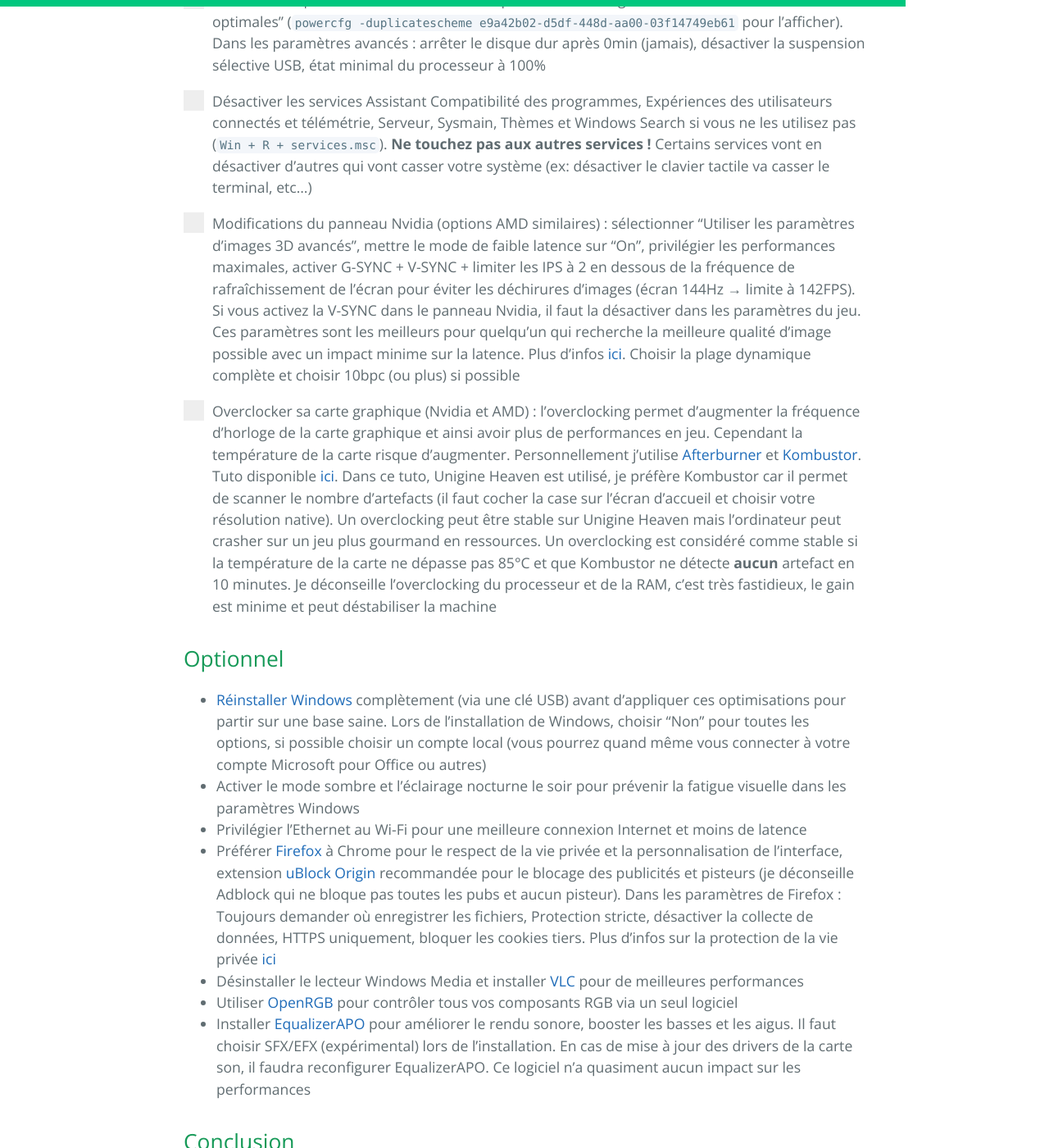
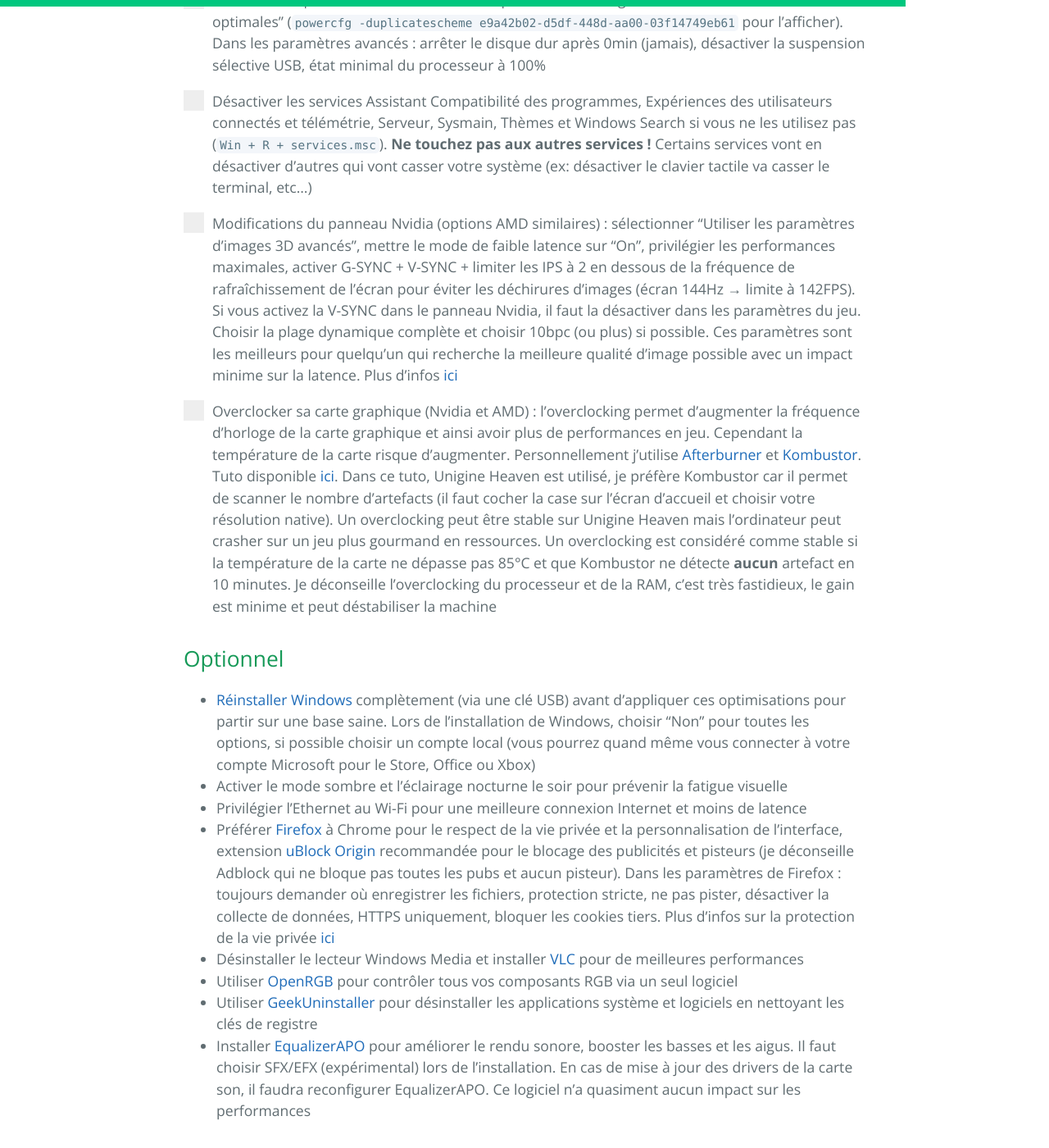
Before and after one commit to PouletEnSlip/pouletenslip.github.io, a Jekyll site: the page built from pages/opti/index.md, in a window 1280 px wide and 1400 px high, scrolled down 2237 px. Shown: the whole window at 82% size. Built offline with Jekyll 4.4.1, drawn with Linux system fonts in a browser that asks for light colours; comment, search, counter and statistics services are not loaded; our own code applies the rules of GitHub Pages for plain Markdown files; some of the changed text lies outside the part shown.

Commit message:
18/04/22

```diff
--- a/pages/opti/index.md
+++ b/pages/opti/index.md
@@ -13,14 +13,14 @@
 * Réparer les fichiers système : `sfc /scannow` (commande à rentrer dans le terminal)
 * Vider le cache DNS : `ipconfig /flushdns`
 * Réparer l’image de Windows : `Dism /Online /Cleanup-Image /RestoreHealth`
-* Mettre Windows à jour via Windows Update dans les paramètres (n'installez pas de mise à jour via un site douteux)
+* Mettre Windows à jour via Windows Update dans les paramètres (n'installez pas de mise à jour via un site internet douteux)
 * Vérifier que vous n'avez pas de virus/malware avec [Malwarebytes](https://fr.malwarebytes.com/)
 * Mettre le BIOS et les drivers à jour via le site de votre carte mère (évitez CCleaner, Driverscloud, DriverBooster, TousLesDrivers... ces utilitaires peuvent installer des drivers obsolètes ou non compatibles avec vos composants)
 * Utiliser [DDU](https://www.guru3d.com/files-details/display-driver-uninstaller-download.html) et [NVCleanstall](https://www.techpowerup.com/download/techpowerup-nvcleanstall/) pour réinstaller proprement les [drivers Nvidia](https://www.nvidia.fr/Download/index.aspx?lang=fr)/[AMD](https://www.amd.com/en/support). DDU est **indispensable** car il permet de corriger de nombreux bugs/crashs sur vos jeux, utilitaire recommandé par Nvidia eux-mêmes. NVCleanstall permet une installation minimale des drivers avec la possibilité d'activer le Message Signaled Interrupts, dans les tweaks experts, qui offre une communication du GPU plus efficace (paramètre activé par défaut sur les GPU AMD)
 
 ## Optimisations avancées
 
-<label class="container">Désactiver un maximum de programmes qui se lancent au démarrage de Windows (`Ctrl + Maj + Esc` - onglet Démarrage)
+<label class="container">Désactiver un maximum de programmes qui se lancent au démarrage de Windows (`Ctrl + Maj + Esc` - Démarrage)
 <input type="checkbox">
 <span class="checkmark"></span>
 
@@ -44,7 +44,7 @@
 <input type="checkbox">
 <span class="checkmark"></span>
 
-<label class="container">Décocher toutes les cases de l’onglet "Confidentialité" dans les paramètres Windows pour limiter la collecte de données personnelles par Microsoft (localisation, contacts...). Il est impossible de désactiver totalement la collecte de données, je déconseille l'utilisation de logiciel comme O&OShutUp ou W10Privacy, qui peuvent casser le système pour aucun réel changement
+<label class="container">Décocher toutes les cases de l’onglet "Confidentialité" dans les paramètres Windows pour limiter la collecte de données personnelles par Microsoft (localisation, contacts...). Il est impossible de désactiver totalement la collecte de données. Je déconseille l'utilisation de logiciels comme O&OShutUp ou W10Privacy, ils sont inutiles et peuvent casser le système
 <input type="checkbox">
 <span class="checkmark"></span>
 
@@ -77,7 +77,7 @@
 <input type="checkbox">
 <span class="checkmark"></span>
 
-<label class="container">Modifications du panneau Nvidia (options AMD similaires) : sélectionner "Utiliser les paramètres d’images 3D avancés", mettre le mode de faible latence sur "On", privilégier les performances maximales, activer G-SYNC + V-SYNC + limiter les IPS à 2 en dessous de la fréquence de rafraîchissement de l’écran pour éviter les déchirures d’images (écran 144Hz → limite à 142FPS). Si vous activez la V-SYNC dans le panneau Nvidia, il faut la désactiver dans les paramètres du jeu. Ces paramètres sont les meilleurs pour quelqu'un qui recherche la meilleure qualité d'image possible avec un impact minime sur la latence. Plus d'infos [ici](https://blurbusters.com/gsync/gsync101-input-lag-tests-and-settings/14/). Choisir la plage dynamique complète et choisir 10bpc (ou plus) si possible
+<label class="container">Modifications du panneau Nvidia (options AMD similaires) : sélectionner "Utiliser les paramètres d’images 3D avancés", mettre le mode de faible latence sur "On", privilégier les performances maximales, activer G-SYNC + V-SYNC + limiter les IPS à 2 en dessous de la fréquence de rafraîchissement de l’écran pour éviter les déchirures d’images (écran 144Hz → limite à 142FPS). Si vous activez la V-SYNC dans le panneau Nvidia, il faut la désactiver dans les paramètres du jeu. Choisir la plage dynamique complète et choisir 10bpc (ou plus) si possible. Ces paramètres sont les meilleurs pour quelqu'un qui recherche la meilleure qualité d'image possible avec un impact minime sur la latence. Plus d'infos [ici](https://blurbusters.com/gsync/gsync101-input-lag-tests-and-settings/14/)
 <input type="checkbox">
 <span class="checkmark"></span>
 
@@ -87,16 +87,17 @@
 
 ## Optionnel
 
-* [Réinstaller Windows](https://www.youtube.com/watch?v=uHOP4UbEGug) complètement (via une clé USB) avant d’appliquer ces optimisations pour partir sur une base saine. Lors de l'installation de Windows, choisir "Non" pour toutes les options, si possible choisir un compte local (vous pourrez quand même vous connecter à votre compte Microsoft pour Office ou autres)
-* Activer le mode sombre et l’éclairage nocturne le soir pour prévenir la fatigue visuelle dans les paramètres Windows
+* [Réinstaller Windows](https://www.youtube.com/watch?v=uHOP4UbEGug) complètement (via une clé USB) avant d’appliquer ces optimisations pour partir sur une base saine. Lors de l'installation de Windows, choisir "Non" pour toutes les options, si possible choisir un compte local (vous pourrez quand même vous connecter à votre compte Microsoft pour le Store, Office ou Xbox)
+* Activer le mode sombre et l’éclairage nocturne le soir pour prévenir la fatigue visuelle
 * Privilégier l’Ethernet au Wi-Fi pour une meilleure connexion Internet et moins de latence
-* Préférer [Firefox](https://www.mozilla.org/fr/firefox/new/) à Chrome pour le respect de la vie privée et la personnalisation de l'interface, extension [uBlock Origin](https://addons.mozilla.org/fr/firefox/addon/ublock-origin/) recommandée pour le blocage des publicités et pisteurs (je déconseille Adblock qui ne bloque pas toutes les pubs et aucun pisteur). Dans les paramètres de Firefox : Toujours demander où enregistrer les fichiers, Protection stricte, désactiver la collecte de données, HTTPS uniquement, bloquer les cookies tiers. Plus d'infos sur la protection de la vie privée [ici](https://privacyguides.org/)
+* Préférer [Firefox](https://www.mozilla.org/fr/firefox/new/) à Chrome pour le respect de la vie privée et la personnalisation de l'interface, extension [uBlock Origin](https://addons.mozilla.org/fr/firefox/addon/ublock-origin/) recommandée pour le blocage des publicités et pisteurs (je déconseille Adblock qui ne bloque pas toutes les pubs et aucun pisteur). Dans les paramètres de Firefox : toujours demander où enregistrer les fichiers, protection stricte, ne pas pister, désactiver la collecte de données, HTTPS uniquement, bloquer les cookies tiers. Plus d'infos sur la protection de la vie privée [ici](https://privacyguides.org/)
 * Désinstaller le lecteur Windows Media et installer [VLC](https://www.videolan.org/index.fr.html) pour de meilleures performances
 * Utiliser [OpenRGB](https://openrgb.org/releases.html) pour contrôler tous vos composants RGB via un seul logiciel
+* Utiliser [GeekUninstaller](https://geekuninstaller.com/download) pour désinstaller les applications système et logiciels en nettoyant les clés de registre
 * Installer [EqualizerAPO](https://sourceforge.net/projects/equalizerapo/) pour améliorer le rendu sonore, booster les basses et les aigus. Il faut choisir SFX/EFX (expérimental) lors de l'installation. En cas de mise à jour des drivers de la carte son, il faudra reconfigurer EqualizerAPO. Ce logiciel n'a quasiment aucun impact sur les performances
 
 ## Conclusion
 
-Votre PC devrait être plus performant. Je recommande une réinstallation de Windows tous les 6 mois en prenant le soin de faire des sauvegardes. Je déconseille d'autres manipulations venant d'autres sites qui pourraient endommager le système (désactivation de l'anti-virus/HPET, ISO Windows Custom, scripts...).
+<p style="text-align:justify;">Voilà ! Votre PC devrait être plus rapide et performant. Je recommande une réinstallation de Windows tous les 6 mois en prenant le soin de faire des sauvegardes. Je déconseille d'autres manipulations venant d'autres sites qui pourraient endommager le système (désactivation Antivirus/HPET/SMT, ISO Windows Custom, TimerResolution, scripts PowerShell, optimiseur de connexion Internet... ce sont très souvent des arnaques).</p>
 
-*Mise à jour : 08/04/2022*
+*Mise à jour : 18/04/2022*
```
